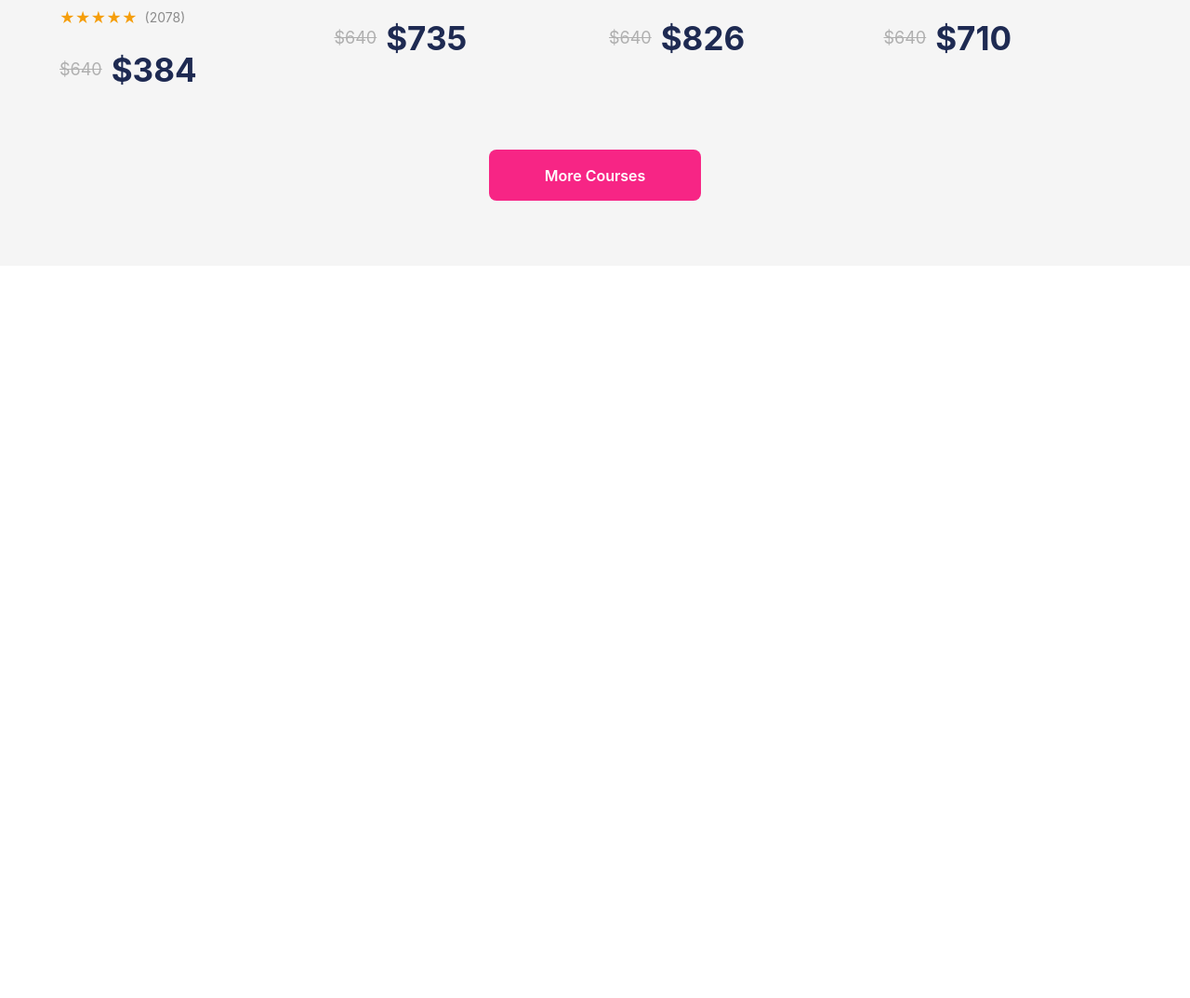
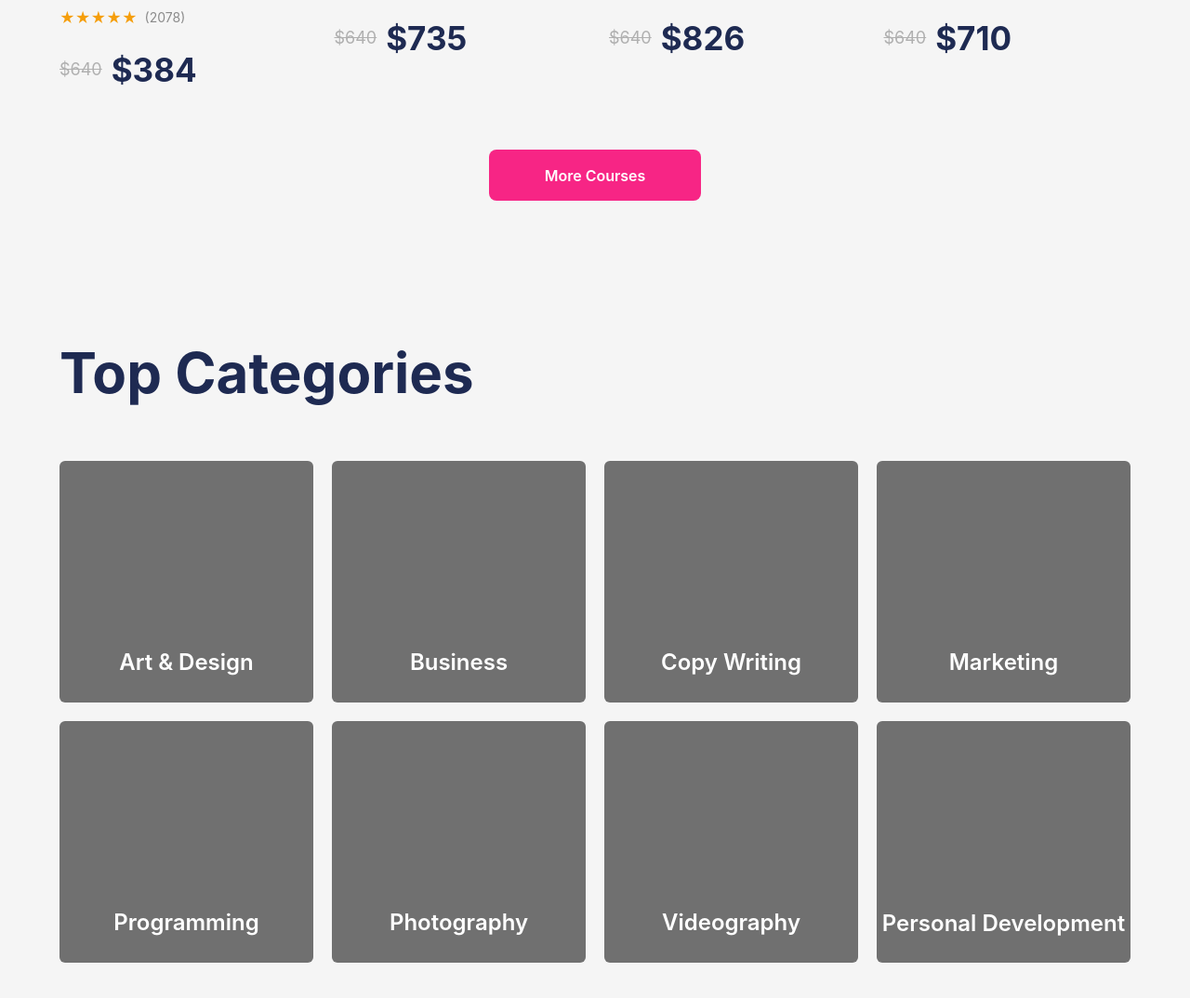
Before and after one commit to mrurazaliev/homework-with-group, a website: page src/abubakr.html in a window 1280 px wide. Shown: the part 2259-3333 px from the top of the page at 93% size. Before the commit the page ends 2545 px from the top, so only its background shows below. Drawn offline with nearby package versions, Linux system fonts and the light colour scheme; files that its build step writes are made by us from their sources.

Commit message:
3 section

```diff
--- a/src/abubakr.html
+++ b/src/abubakr.html
@@ -423,7 +423,56 @@
     </div>
   </div>
     </section>
-
+     <section class="bg-[#F5F5F5] py-[70px]">
+  <div class="max-w-[1200px] w-[90%] m-auto">
+    <h1 class="text-[45px] md:text-[60px] font-bold text-[#1E2A52]">
+      Top Categories
+    </h1>
+    <div class="grid grid-cols-1 sm:grid-cols-2 lg:grid-cols-4 gap-[20px] mt-[50px]">
+      <div class="bg-[#707070] h-[260px] rounded-[6px] flex items-end justify-center pb-[25px]">
+        <h1 class="text-white text-[24px] font-semibold">
+          Art & Design
+        </h1>
+      </div>
+      <div class="bg-[#707070] h-[260px] rounded-[6px] flex items-end justify-center pb-[25px]">
+        <h1 class="text-white text-[24px] font-semibold">
+          Business
+        </h1>
+      </div>
+      <div class="bg-[#707070] h-[260px] rounded-[6px] flex items-end justify-center pb-[25px]">
+        <h1 class="text-white text-[24px] font-semibold">
+          Copy Writing
+        </h1>
+      </div>
+      <div class="bg-[#707070] h-[260px] rounded-[6px] flex items-end justify-center pb-[25px]">
+        <h1 class="text-white text-[24px] font-semibold">
+          Marketing
+        </h1>
+      </div>
+      <div class="bg-[#707070] h-[260px] rounded-[6px] flex items-end justify-center pb-[25px]">
+        <h1 class="text-white text-[24px] font-semibold">
+          Programming
+        </h1>
+      </div>
+      <div class="bg-[#707070] h-[260px] rounded-[6px] flex items-end justify-center pb-[25px]">
+        <h1 class="text-white text-[24px] font-semibold">
+          Photography
+        </h1>
+      </div>
+      <div class="bg-[#707070] h-[260px] rounded-[6px] flex items-end justify-center pb-[25px]">
+        <h1 class="text-white text-[24px] font-semibold">
+          Videography
+        </h1>
+      </div>
+      <div class="bg-[#707070] h-[260px] rounded-[6px] flex items-end justify-center pb-[25px] text-center">
+        <h1 class="text-white text-[24px] font-semibold leading-[35px]">
+          Personal
+          Development
+        </h1>
+      </div>
+    </div>
+  </div>
+</section>
 </main>
 </body>
 </html>
```
